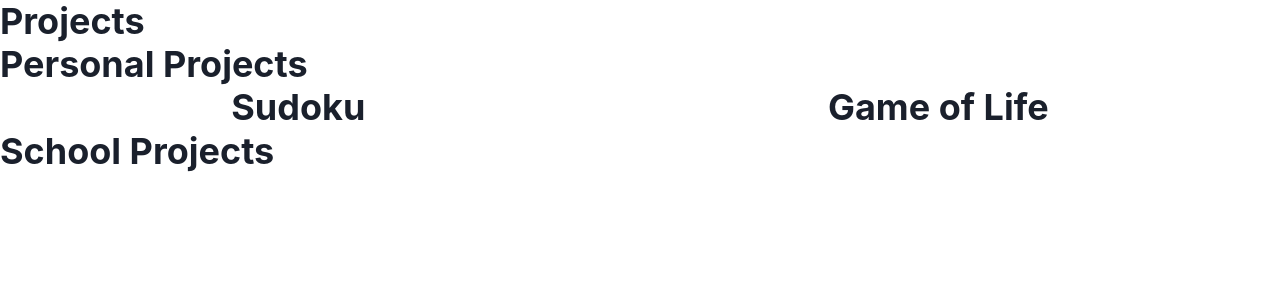
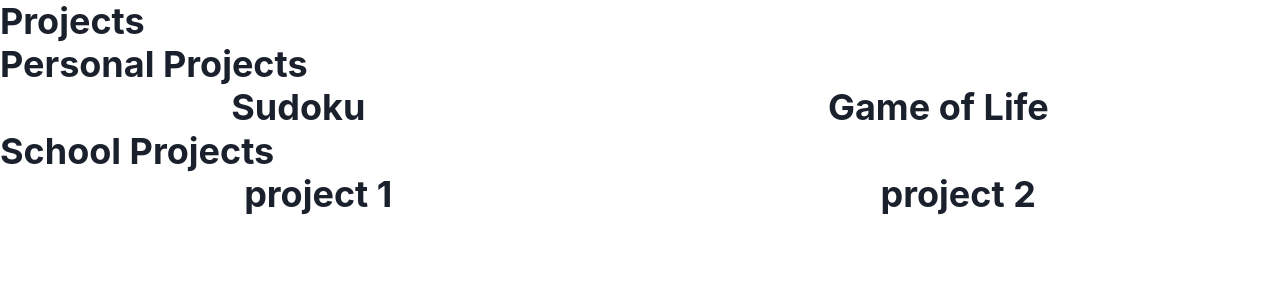
Before and after one commit to shawnsudev/ShawnSu-Portfolio, a Next.js app: page /projects in a window 1280 px wide. Shown: the top 300 px of the page. Built offline with nearby package versions, Linux system fonts and the light colour scheme.

Commit message:
add: fade-in transition for all Pages

```diff
--- a/pages/projects.tsx
+++ b/pages/projects.tsx
@@ -1,8 +1,34 @@
 import { Box, Flex, Heading, Text } from "@chakra-ui/react";
+import { motion, useInView } from "framer-motion";
 import { NextPage } from "next";
+import { useRef } from "react";
 import { rubberband } from "../utils/animation";
 
 const Projects: NextPage = () => {
+  const ref = useRef(null);
+  const isInView = useInView(ref, { amount: 0.3 });
+  const container = {
+    hidden: { y: 100, opacity: 0 },
+    show: {
+      y: isInView ? 0 : 100,
+      opacity: isInView ? 1 : 0,
+      transition: isInView
+        ? {
+            delayChildren: 1,
+            staggerChildren: 0.3,
+          }
+        : {},
+    },
+  };
+  const item = {
+    hidden: { y: 100, opacity: 0 },
+    show: {
+      y: isInView ? 0 : 100,
+      opacity: isInView ? 1 : 0,
+      transition: { ease: "easeOut", duration: 1 },
+    },
+  };
+
   return (
     <Box>
       <Heading
@@ -12,22 +38,51 @@ const Projects: NextPage = () => {
         // fontWeight="900"
       >
         {"Projects".split("").map((L, i) => (
-          <span key={"p" + i} onMouseEnter={rubberband}>{L}</span>
+          <span key={"p" + i} onMouseEnter={rubberband}>
+            {L}
+          </span>
         ))}
       </Heading>
+
       {/* Personal Projects */}
+      <motion.div
+        ref={ref}
+        variants={container}
+        initial="hidden"
+        animate="show"
+      >
         <Box>
           <Heading as="h3">Personal Projects</Heading>
           <Flex justify="space-around">
+            <motion.div variants={item}>
               <Heading as="h4">Sudoku</Heading>
+            </motion.div>
+            <motion.div variants={item}>
               <Heading as="h4">Game of Life</Heading>
+            </motion.div>
           </Flex>
         </Box>
+      </motion.div>
 
+      {/* School Projects */}
+      <motion.div
+        ref={ref}
+        variants={container}
+        initial="hidden"
+        animate="show"
+      >
         <Box>
           <Heading as="h3">School Projects</Heading>
-        <Flex></Flex>
+          <Flex justify="space-around">
+            <motion.div variants={item}>
+              <Heading as="h4">project 1</Heading>
+            </motion.div>
+            <motion.div variants={item}>
+              <Heading as="h4">project 2</Heading>
+            </motion.div>
+          </Flex>
         </Box>
+      </motion.div>
     </Box>
   );
 };
```
Also changed, not shown: pages/contact.tsx (+10 -5 lines), pages/index.tsx (+1 -7 lines), pages/skills.tsx (+39 -6 lines). Lines whose indentation alone changed are shown as unchanged.
